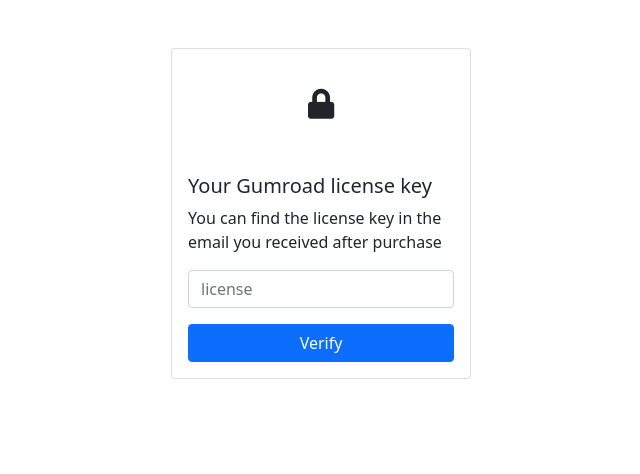
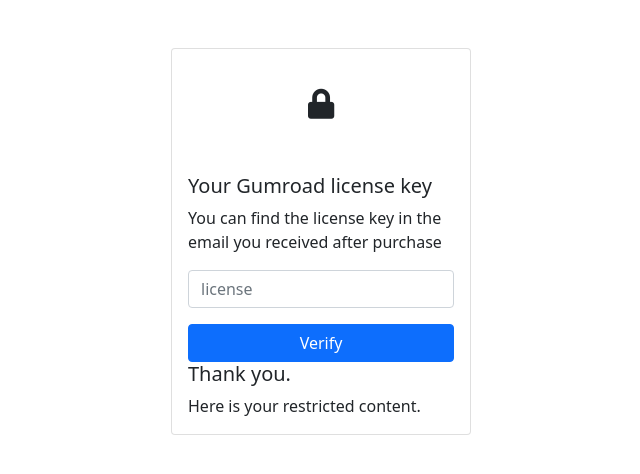
Before and after one commit to dashpilot/gumroad-verify, a website: page public/index.html in a window 1280 px wide. Shown: the whole page, without its empty margins (319-959 px from the left). Drawn offline with nearby package versions, Linux system fonts and the light colour scheme.

Commit message:
Update index.html

```diff
--- a/public/index.html
+++ b/public/index.html
@@ -27,7 +27,8 @@
     </div>
 
       <div id="logged_in">
-
+           <h5 class="card-title">Thank you.</h5>
+        <p class="card-text">Here is your restricted content.</p>
 
       </div>
 
```
